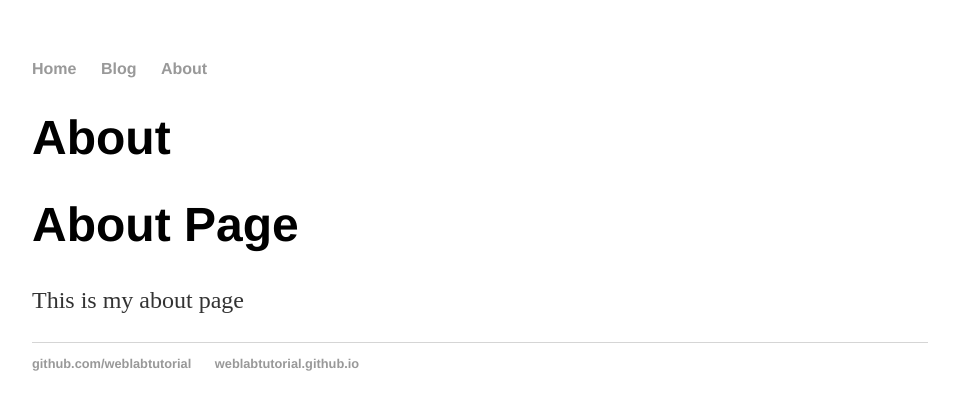
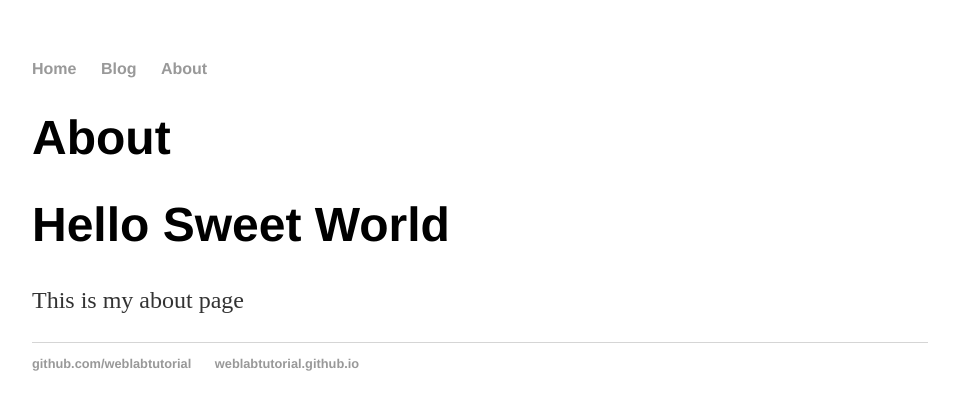
Before and after one commit to fso2000/fso2000.github.io, a Jekyll site: the page built from about/index.html, in a window 1280 px wide. Shown: the top 410 px of the page, without its empty margins (160-1119 px from the left). Built offline with Jekyll 4.4.1, drawn with Linux system fonts in a browser that asks for light colours.

Commit message:
Update index.html

```diff
--- a/about/index.html
+++ b/about/index.html
@@ -4,6 +4,6 @@ title: About
 ---
 <h1>{{ page.title }}</h1>
 <div class="about">
-<h1>About Page</h1>
+<h1>Hello Sweet World</h1>
 <p>This is my about page</p>
 </div>
```
